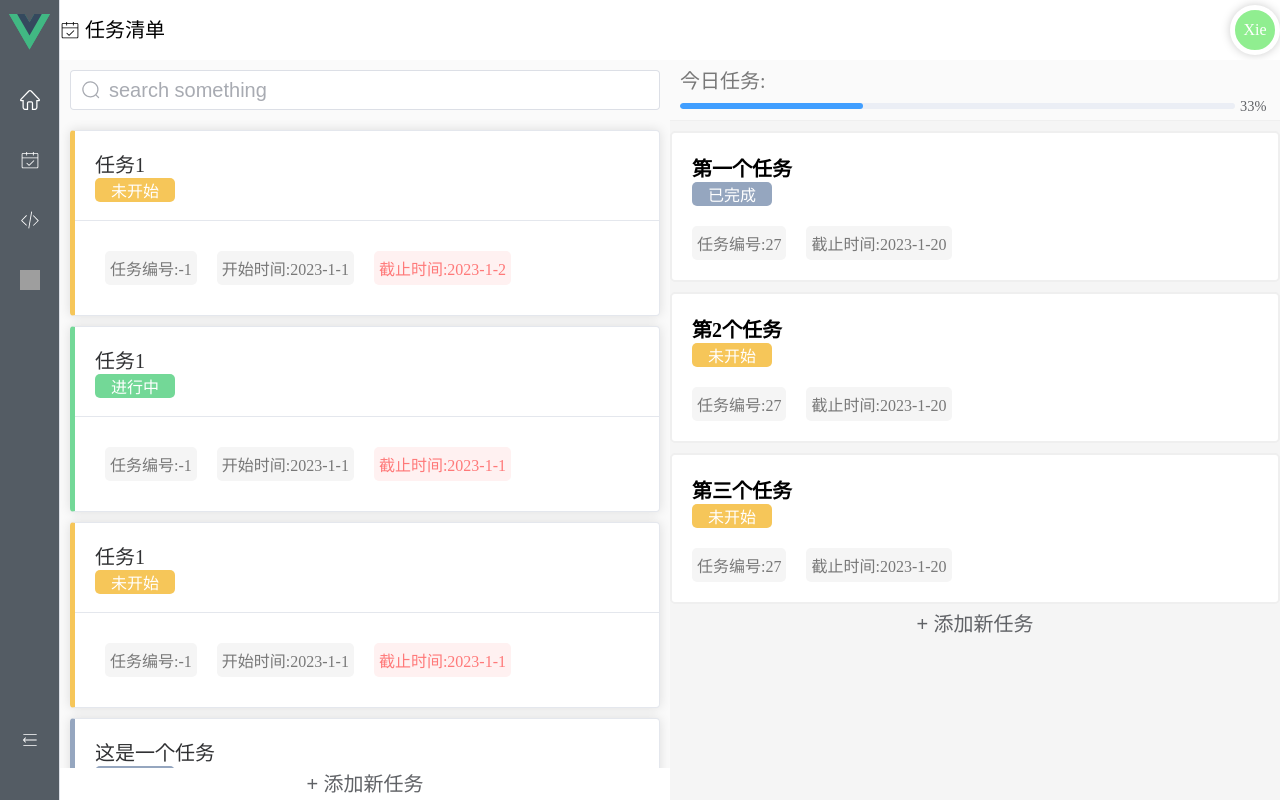
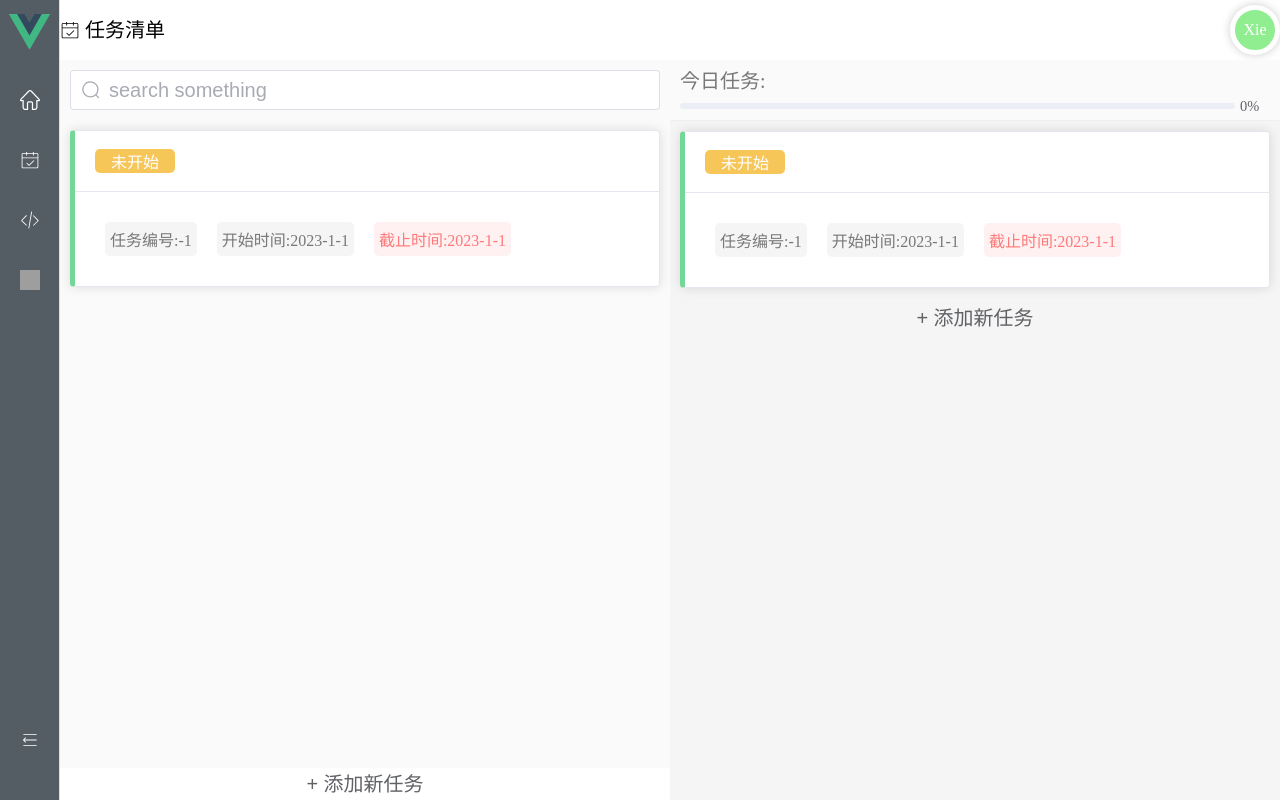
Before and after one commit to Lynn262/Together, a Vue app: page /#/plan in a window 1280 px wide. Built offline with nearby package versions, Linux system fonts and the light colour scheme; grey boxes are pictures that could not be loaded.

Commit message:
fix the interface in the TaskCard

```diff
--- a/src/components/task/TaskStatus.vue
+++ b/src/components/task/TaskStatus.vue
@@ -6,19 +6,18 @@
 
 <script setup lang="ts">
 import { computed } from "vue";
-import { stateType, priorityColorComputer } from "@/utils/PriorityColorCompute";
+import { stateType, statusColorComputer } from "@/utils/task/StatusColorCompute";
 
 const props = defineProps<{
 	status: stateType;
 }>();
 const statusColor = computed(() => {
-	return priorityColorComputer(props.status);
+	return statusColorComputer(props.status);
 });
 </script>
 
 <style scoped lang="less">
 .status {
-	background-color: var(--border-left-color);
 	width: 80px;
 	font-size: 16px;
 	color: white;
--- /dev/null
+++ b/src/utils/task/PriorityColorCompute.ts
@@ -0,0 +1,12 @@
+export type priorityType = "important" | "normal" | "ignore";
+
+interface PriorityColorComputer {
+	(priority: priorityType): string;
+}
+
+export const priorityColorComputer: PriorityColorComputer = (priority: priorityType) => {
+	if (priority === "important") return "#f6c659";
+	else if (priority === "normal") return "#73d897";
+	else if (priority === "ignore") return "#95a6bf";
+	return "#fa8888";
+};
--- a/src/utils/PriorityColorCompute.ts
+++ b/src/utils/task/StatusColorCompute.ts
@@ -1,11 +1,11 @@
 //使用 | 可以让一个变量的值变为指定的固定值
 export type stateType = "ready" | "now" | "expire";
 
-interface PriorityColorComputer {
+interface StatusColorComputer {
 	(state: stateType): string;
 }
 
-export const priorityColorComputer: PriorityColorComputer = (state: stateType) => {
+export const statusColorComputer: StatusColorComputer = (state: stateType) => {
 	if (state === "ready") return "#f6c659";
 	else if (state === "now") return "#73d897";
 	else if (state === "expire") return "#95a6bf";
--- a/src/views/plan/Card.vue
+++ /dev/null
@@ -1,69 +0,0 @@
-<template>
-	<el-card class="box-card" :style="{ '--border-left-color': borderColor }">
-		<template #header>
-			<div class="card-header">
-				<span>{{ name }}</span>
-				<TaskStatus :status="props.state"></TaskStatus>
-			</div>
-		</template>
-		<div class="describe">
-			<div class="identify">任务编号:{{ id }}</div>
-			<div class="start" v-if="startTime !== ''">开始时间:{{ startTime }}</div>
-			<div class="deadline" v-if="endTime !== ''">截止时间:{{ endTime }}</div>
-		</div>
-	</el-card>
-</template>
-
-<script lang="ts" setup>
-import { computed } from "vue";
-import { priorityColorComputer, stateType } from "@/utils/PriorityColorCompute";
-import TaskStatus from "@/components/task/TaskStatus.vue";
-
-interface CardProps {
-	name: string;
-	state: stateType;
-	id: number;
-	startTime: string;
-	endTime: string;
-}
-
-const props = withDefaults(defineProps<CardProps>(), {
-	name: "这是一个任务",
-	state: "ready",
-	id: -1,
-	startTime: "2023-1-1",
-	endTime: "2023-1-1",
-});
-
-const borderColor = computed<String>(() => {
-	return priorityColorComputer(props.state);
-});
-</script>
-<style lang="less" scoped>
-.box-card {
-	margin: 10px;
-	border-left: 5px solid var(--border-left-color);
-
-	.card-header {
-		font-size: 20px;
-	}
-
-	.describe {
-		display: flex;
-		flex-wrap: wrap;
-
-		div {
-			margin: 10px;
-			padding: 5px;
-			border-radius: 5px;
-			background-color: #f5f5f5;
-			color: #787878;
-
-			&.deadline {
-				background-color: #fff1f1;
-				color: #ff7979;
-			}
-		}
-	}
-}
-</style>
--- a/src/views/plan/Plan.vue
+++ b/src/views/plan/Plan.vue
@@ -29,7 +29,7 @@
 					<div class="planlist">
 						<el-input v-model="searchInput" class="search" placeholder="search something" :prefix-icon="`search`" @keyup.enter="searchTask" />
 						<el-scrollbar :height="windowHeight - 60 - 60 - 32">
-							<Card :state="(item.state as stateType)" :end-time="item.endTime" :start-time="item.startTime" :name="item.name" v-for="(item, index) in CardTaskData" :key="index"></Card>
+							<TaskCard :task-status="(item.taskStatus as stateType)" :priority="item.priority" :task-deadline="item.taskDeadline" :task-start-time="item.taskStartTime" :task-name="item.taskName" v-for="(item, index) in CardTaskData" :key="index"></TaskCard>
 						</el-scrollbar>
 					</div>
 					<div class="addplan">
@@ -43,7 +43,7 @@
 					</div>
 					<div class="today-list">
 						<el-scrollbar :height="windowHeight - 60 - 60">
-							<TaskToday v-for="(item, index) in TodayTaskData" :name="item.name" :state="item.state" :key="index"></TaskToday>
+							<TaskCard :task-status="(item.taskStatus as stateType)" :priority="item.priority" :task-deadline="item.taskDeadline" :task-start-time="item.taskStartTime" :task-name="item.taskName" v-for="(item, index) in TodayTaskData" :key="index"></TaskCard>
 							<div class="card" v-if="addTask">
 								<div class="text-area">
 									<el-input v-model="TaskForm.name" :autosize="{ minRows: 2, maxRows: 4 }" type="textarea" placeholder="Please input" />
@@ -67,17 +67,39 @@
 
 <script lang="ts" setup>
 import { Search } from "@element-plus/icons-vue";
-import { reactive, toRefs, ref, onMounted, ComputedRef } from "vue";
+import { reactive, toRefs, ref, onMounted, ComputedRef, Ref } from "vue";
 import Header from "@/components/Header.vue";
-import Card from "@/views/plan/Card.vue";
-import TaskToday from "@/views/plan/TaskToday.vue";
+import TaskCard from "@/views/plan/TaskCard.vue";
 import { useWindowSize } from "@vueuse/core";
 import { flatMap } from "lodash";
 import { computed } from "@vue/reactivity";
 import dayjs from "dayjs";
-import { stateType } from "@/utils/PriorityColorCompute";
+import { stateType } from "@/utils/task/StatusColorCompute";
+import { TaskCardContentInterface } from "../../components/task/TaskCardContentInterface";
 
 const { width, height } = useWindowSize();
+const CardTaskData: Ref<TaskCardContentInterface[]> = ref([
+	{
+		taskName: "任务1",
+		taskStatus: "ready",
+		taskStartTime: "2023-1-1",
+		taskDeadline: "2023-1-2",
+		id: 1,
+		priority: "important",
+	},
+]);
+
+const TodayTaskData: Ref<TaskCardContentInterface[]> = ref([
+	{
+		taskName: "任务1",
+		taskStatus: "ready",
+		taskStartTime: "2023-1-1",
+		taskDeadline: "2023-1-2",
+		id: 2,
+		priority: "important",
+	},
+]);
+
 const state = reactive({
 	imgsrc: "/src/assets/iconfont/plan-black.svg",
 	title: "任务清单",
@@ -87,52 +109,6 @@ const state = reactive({
 	addTask: false,
 	textarea2: "",
 	dialogVisible: false,
-	TodayTaskData: [
-		{
-			name: "第一个任务",
-			state: "finished",
-		},
-		{
-			name: "第2个任务",
-			state: "ready",
-		},
-		{
-			name: "第三个任务",
-			state: "ready",
-		},
-	],
-	CardTaskData: [
-		{
-			name: "任务1",
-			state: "ready",
-			startTime: "2023-1-1",
-			endTime: "2023-1-2",
-		},
-		{
-			name: "任务1",
-			state: "now",
-			startTime: "2023-1-1",
-			endTime: "2023-1-1",
-		},
-		{
-			name: "任务1",
-			state: "ready",
-			startTime: "2023-1-1",
-			endTime: "2023-1-1",
-		},
-		{
-			name: "这是一个任务",
-			state: "expire",
-			startTime: "2023-1-1",
-			endTime: "2023-1-1",
-		},
-		{
-			name: "任务1",
-			state: "expire",
-			startTime: "2023-1-1",
-			endTime: "2023-1-1",
-		},
-	],
 	Form: {
 		name: "",
 		startTime: "",
@@ -143,7 +119,7 @@ const state = reactive({
 		deadline: "",
 	},
 });
-const { imgsrc, title, searchInput, windowWidth, windowHeight, addTask, textarea2, dialogVisible, TodayTaskData, Form, CardTaskData, TaskForm } = toRefs(state);
+const { imgsrc, title, searchInput, windowWidth, windowHeight, addTask, textarea2, dialogVisible, Form, TaskForm } = toRefs(state);
 
 const change = () => {
 	console.log("change");
@@ -153,27 +129,33 @@ const change = () => {
 const addCompanyTask = () => {
 	dialogVisible.value = true;
 };
+
+//获取任务的百分比
 const percent = computed(() => {
-	const finishedTask = TodayTaskData.value.filter((item) => item.state === "finished");
+	const finishedTask = TodayTaskData.value.filter((item) => item.taskStatus === "finished");
 	return parseInt(((finishedTask.length / TodayTaskData.value.length) * 100).toFixed(0));
 });
 
 const searchTask = () => {
 	//这里是查询到的任务
-	const CardFilter = CardTaskData.value.filter((item) => item.name.indexOf(searchInput.value) !== -1);
+	const CardFilter = CardTaskData.value.filter((item) => item.taskName.indexOf(searchInput.value) !== -1);
 	console.log(CardFilter);
 };
 
 const check = () => {
 	const before = dayjs().isBefore(dayjs(Form.value.startTime));
 	const after = dayjs().isAfter(dayjs(Form.value.deadline));
-	const obj = {
-		name: Form.value.name,
-		state: after ? "expire" : before ? "ready" : "now",
-		startTime: dayjs(Form.value.startTime).format("YYYY-MM-DD"),
-		endTime: dayjs(Form.value.deadline).format("YYYY-MM-DD"),
+	//需要传入的对象
+	const objPush: TaskCardContentInterface = {
+		taskName: Form.value.name,
+		taskStatus: after ? "expire" : before ? "ready" : "now",
+		taskStartTime: dayjs(Form.value.startTime).format("YYYY-MM-DD"),
+		taskDeadline: dayjs(Form.value.deadline).format("YYYY-MM-DD"),
+		//这里有一个后端定值需求
+		id: 0,
+		priority: "p",
 	};
-	CardTaskData.value.push(obj);
+	CardTaskData.value.push(objPush);
 	Form.value = {
 		name: "",
 		startTime: "",
--- /dev/null
+++ b/src/views/plan/TaskCard.vue
@@ -0,0 +1,73 @@
+<template>
+	<el-card class="box-card" :style="{ '--border-left-color': borderColor }">
+		<template #header>
+			<div class="card-header">
+				<span>{{ taskContent.taskName }}</span>
+				<TaskStatus :status="(taskContent.taskStatus as stateType)"></TaskStatus>
+			</div>
+		</template>
+		<div class="describe">
+			<div class="identify">任务编号:{{ taskContent.id }}</div>
+			<div class="start" v-if="taskContent.taskStartTime !== ''">开始时间:{{ taskContent.taskStartTime }}</div>
+			<div class="deadline" v-if="taskContent.taskDeadline !== ''">截止时间:{{ taskContent.taskDeadline }}</div>
+		</div>
+	</el-card>
+</template>
+
+<script lang="ts" setup>
+import { computed, PropType } from "vue";
+import { statusColorComputer, stateType } from "@/utils/task/StatusColorCompute";
+import TaskStatus from "@/components/task/TaskStatus.vue";
+import { priorityColorComputer, priorityType } from "../../utils/task/PriorityColorCompute";
+import { TaskCardContentInterface } from "../../components/task/TaskCardContentInterface";
+
+// 特别注意： 现在的vue不支持按照类型导入的方式为props赋导入的接口
+const props = defineProps({
+	taskContent: {
+		type: Object as PropType<TaskCardContentInterface>,
+		default: () => {
+			return {
+				name: "这是一个任务",
+				taskStatus: "ready",
+				id: -1,
+				taskStartTime: "2023-1-1",
+				taskDeadline: "2023-1-1",
+				priority: "normal",
+			};
+		},
+	},
+});
+
+//根据优先级来计算
+const borderColor = computed<String>(() => {
+	return priorityColorComputer(props.taskContent.priority as priorityType);
+});
+</script>
+<style lang="less" scoped>
+.box-card {
+	margin: 10px;
+	border-left: 5px solid var(--border-left-color);
+
+	.card-header {
+		font-size: 20px;
+	}
+
+	.describe {
+		display: flex;
+		flex-wrap: wrap;
+
+		div {
+			margin: 10px;
+			padding: 5px;
+			border-radius: 5px;
+			background-color: #f5f5f5;
+			color: #787878;
+
+			&.deadline {
+				background-color: #fff1f1;
+				color: #ff7979;
+			}
+		}
+	}
+}
+</style>
```
Also changed, not shown: src/utils/dateTransfer.ts (added, +8 -0 lines).
